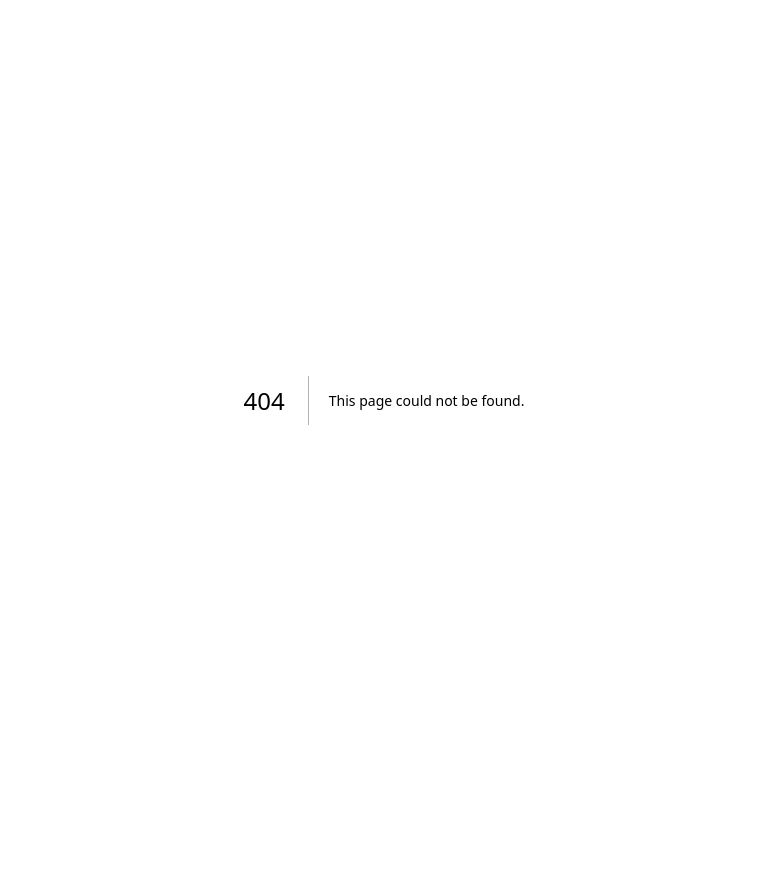
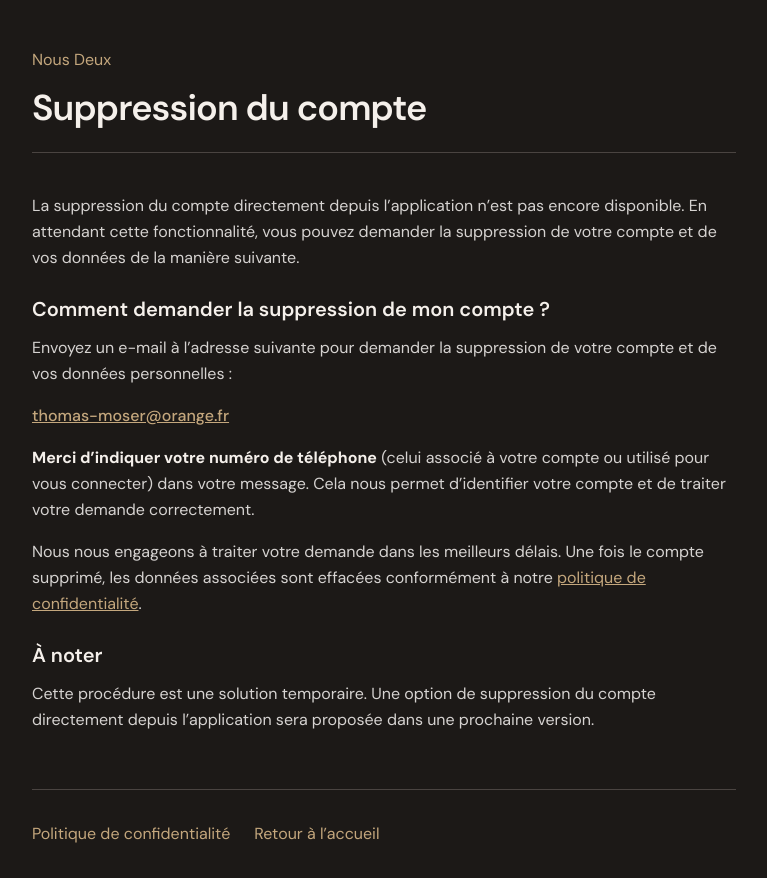
Before and after one commit to Eragon67360/nous-deux-website, a Next.js app: page /suppression-compte in a window 1280 px wide. Before the commit this address had no page. Shown: the top 878 px of the page, without its empty margins (256-1023 px from the left). Before the commit the page ends 800 px from the top, so only its background shows below. Built offline with nearby package versions, Linux system fonts and the light colour scheme.

Commit message:
feat: added delete account page

```diff
--- a/app/page.tsx
+++ b/app/page.tsx
@@ -14,13 +14,19 @@ export default function Home() {
         <p className="mt-2 text-on-surface-variant">
           Gratuit, sans publicité.
         </p>
-        <nav className="mt-10">
+        <nav className="mt-10 flex flex-col items-center gap-4 sm:flex-row sm:justify-center sm:gap-6">
           <Link
             href="/politique-de-confidentialite"
             className="inline-flex items-center justify-center rounded-xl bg-primary px-6 py-3 text-surface font-medium transition-opacity hover:opacity-90 focus:outline-none focus:ring-2 focus:ring-primary focus:ring-offset-2 focus:ring-offset-surface"
           >
             Politique de confidentialité
           </Link>
+          <Link
+            href="/suppression-compte"
+            className="text-primary hover:underline focus:outline-none focus:ring-2 focus:ring-primary focus:ring-offset-2 focus:ring-offset-surface rounded"
+          >
+            Suppression du compte
+          </Link>
         </nav>
       </main>
     </div>
--- a/app/politique-de-confidentialite/page.tsx
+++ b/app/politique-de-confidentialite/page.tsx
@@ -207,8 +207,19 @@ export default function PolitiqueDeConfidentialitePage() {
               <li>Droit à la portabilité de vos données</li>
             </ul>
             <p className="mt-4">
-              Pour exercer ces droits, contactez-nous via le lien GitHub indiqué
-              en début de document. Vous pouvez également introduire une
+              Pour demander la suppression de votre compte et de vos données,
+              consultez la page dédiée :{" "}
+              <Link
+                href="/suppression-compte"
+                className="text-primary underline hover:no-underline focus:outline-none focus:ring-2 focus:ring-primary rounded"
+              >
+                Suppression du compte
+              </Link>
+              .
+            </p>
+            <p className="mt-4">
+              Pour exercer vos autres droits, contactez-nous via le lien GitHub
+              indiqué en début de document. Vous pouvez également introduire une
               réclamation auprès de la CNIL (
               <a
                 href="https://www.cnil.fr"
--- /dev/null
+++ b/app/suppression-compte/page.tsx
@@ -0,0 +1,104 @@
+import type { Metadata } from "next";
+import Link from "next/link";
+
+export const metadata: Metadata = {
+  title: "Suppression du compte – Nous Deux",
+  description:
+    "Comment demander la suppression de votre compte et de vos données dans l'application Nous Deux.",
+};
+
+const CONTACT_EMAIL = "thomas-moser@orange.fr";
+
+export default function SuppressionComptePage() {
+  return (
+    <div className="min-h-screen bg-surface text-on-surface">
+      <div className="mx-auto max-w-3xl px-6 py-12 sm:px-8">
+        <header className="mb-10">
+          <Link
+            href="/"
+            className="text-primary hover:underline focus:outline-none focus:ring-2 focus:ring-primary focus:ring-offset-2 focus:ring-offset-surface rounded"
+          >
+            Nous Deux
+          </Link>
+          <h1 className="mt-4 text-3xl font-semibold tracking-tight text-on-surface sm:text-4xl">
+            Suppression du compte
+          </h1>
+          <hr className="mt-6 border-outline/50" />
+        </header>
+
+        <article className="space-y-6 text-on-surface-variant leading-relaxed">
+          <p>
+            La suppression du compte directement depuis l’application n’est pas
+            encore disponible. En attendant cette fonctionnalité, vous pouvez
+            demander la suppression de votre compte et de vos données de la
+            manière suivante.
+          </p>
+
+          <section>
+            <h2 className="mb-3 text-xl font-semibold text-on-surface">
+              Comment demander la suppression de mon compte ?
+            </h2>
+            <p className="mb-4">
+              Envoyez un e-mail à l’adresse suivante pour demander la
+              suppression de votre compte et de vos données personnelles :
+            </p>
+            <p className="mb-4">
+              <a
+                href={`mailto:${CONTACT_EMAIL}?subject=Demande de suppression de compte - Nous Deux`}
+                className="text-primary font-medium underline hover:no-underline focus:outline-none focus:ring-2 focus:ring-primary rounded"
+              >
+                {CONTACT_EMAIL}
+              </a>
+            </p>
+            <p className="mb-4">
+              <strong className="text-on-surface">
+                Merci d’indiquer votre numéro de téléphone
+              </strong>{" "}
+              (celui associé à votre compte ou utilisé pour vous connecter)
+              dans votre message. Cela nous permet d’identifier votre compte et
+              de traiter votre demande correctement.
+            </p>
+            <p>
+              Nous nous engageons à traiter votre demande dans les meilleurs
+              délais. Une fois le compte supprimé, les données associées sont
+              effacées conformément à notre{" "}
+              <Link
+                href="/politique-de-confidentialite"
+                className="text-primary underline hover:no-underline focus:outline-none focus:ring-2 focus:ring-primary rounded"
+              >
+                politique de confidentialité
+              </Link>
+              .
+            </p>
+          </section>
+
+          <section>
+            <h2 className="mb-3 text-xl font-semibold text-on-surface">
+              À noter
+            </h2>
+            <p>
+              Cette procédure est une solution temporaire. Une option de
+              suppression du compte directement depuis l’application sera
+              proposée dans une prochaine version.
+            </p>
+          </section>
+        </article>
+
+        <footer className="mt-14 pt-8 border-t border-outline/50 flex flex-wrap gap-6">
+          <Link
+            href="/politique-de-confidentialite"
+            className="text-primary hover:underline focus:outline-none focus:ring-2 focus:ring-primary focus:ring-offset-2 focus:ring-offset-surface rounded"
+          >
+            Politique de confidentialité
+          </Link>
+          <Link
+            href="/"
+            className="text-primary hover:underline focus:outline-none focus:ring-2 focus:ring-primary focus:ring-offset-2 focus:ring-offset-surface rounded"
+          >
+            Retour à l’accueil
+          </Link>
+        </footer>
+      </div>
+    </div>
+  );
+}
```
